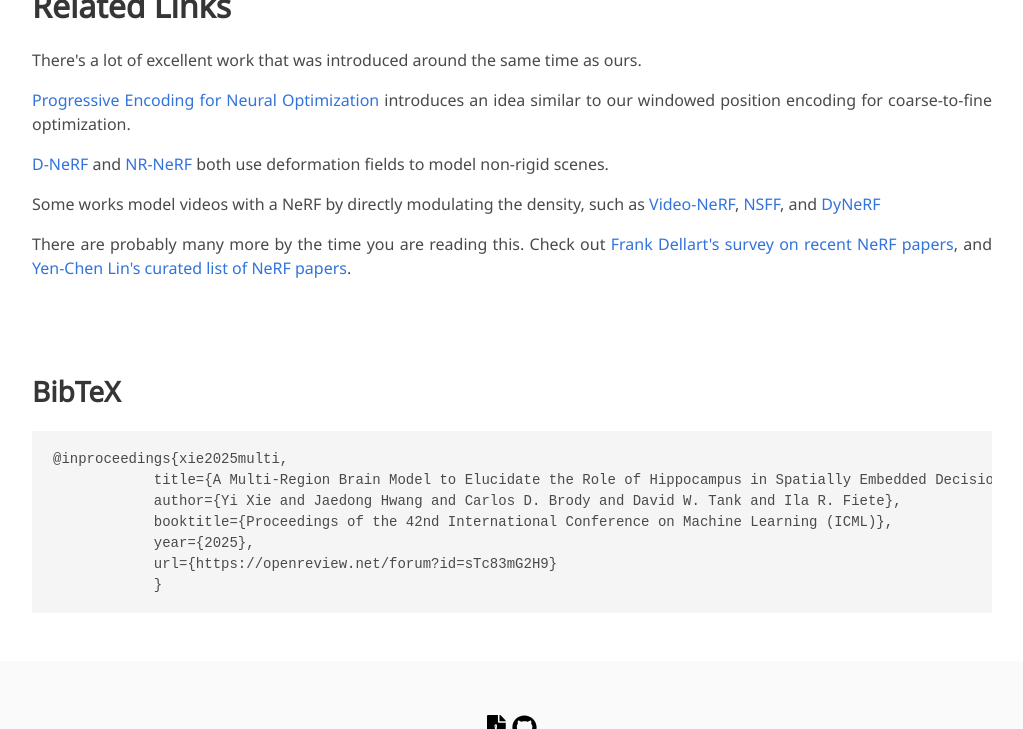
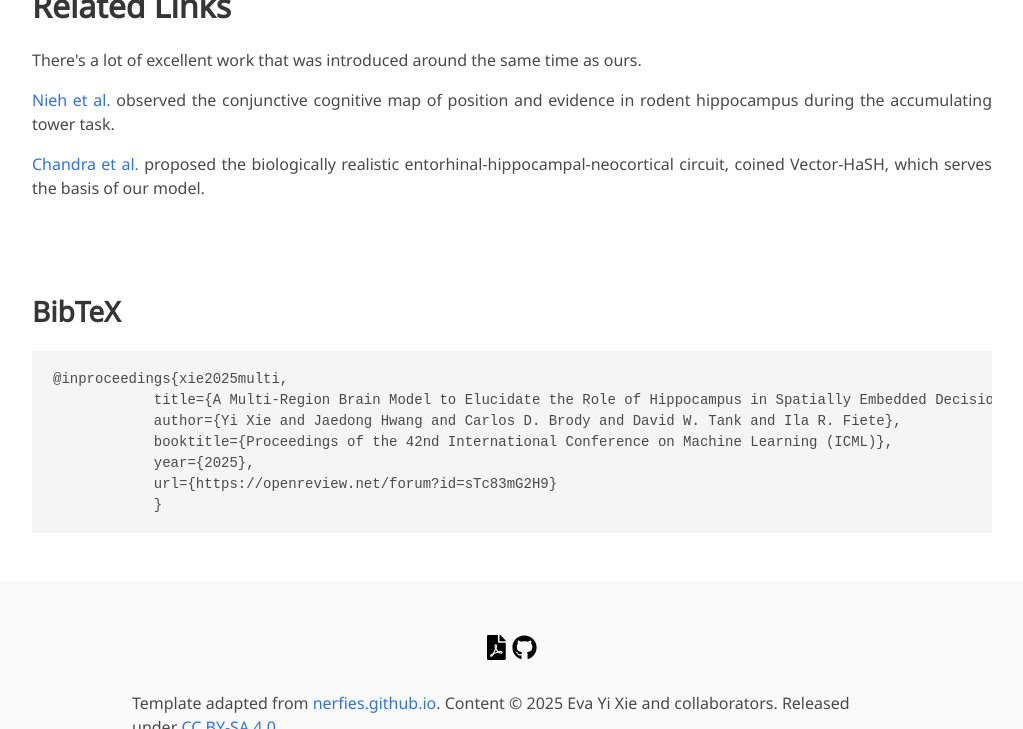
Before and after one commit to minzsiure/minzsiure.github.io, a Jekyll site: the page multiregion-brain-model/index.html, which Jekyll copies as it is, in a window 1280 px wide and 900 px high, scrolled down 2822 px, cut to the strip 171-900 px from the top of the window. Shown: the whole strip, without its empty margins (128-1151 px from the left). Built offline with Jekyll 4.4.1, drawn with Linux system fonts in a browser that asks for light colours; nearby versions of some CDN libraries; some web fonts are replaced; library files that are not in the unit come from our copies; a style sheet for code colours, icons or effects is not loaded.

Commit message:
related links

```diff
--- a/multiregion-brain-model/index.html
+++ b/multiregion-brain-model/index.html
@@ -451,26 +451,14 @@
                             There's a lot of excellent work that was introduced around the same time as ours.
                         </p>
                         <p>
-                            <a href="https://arxiv.org/abs/2104.09125">Progressive Encoding for Neural Optimization</a>
-                            introduces an idea similar to our windowed position encoding for coarse-to-fine
-                            optimization.
+                            <a href="https://www.nature.com/articles/s41586-021-03652-7">Nieh et al.</a>
+                            observed the conjunctive cognitive map of position and evidence in rodent hippocampus during
+                            the accumulating tower task.
                         </p>
                         <p>
-                            <a href="https://www.albertpumarola.com/research/D-NeRF/index.html">D-NeRF</a> and <a
-                                href="https://gvv.mpi-inf.mpg.de/projects/nonrigid_nerf/">NR-NeRF</a>
-                            both use deformation fields to model non-rigid scenes.
-                        </p>
-                        <p>
-                            Some works model videos with a NeRF by directly modulating the density, such as <a
-                                href="https://video-nerf.github.io/">Video-NeRF</a>, <a
-                                href="https://www.cs.cornell.edu/~zl548/NSFF/">NSFF</a>, and <a
-                                href="https://neural-3d-video.github.io/">DyNeRF</a>
-                        </p>
-                        <p>
-                            There are probably many more by the time you are reading this. Check out <a
-                                href="https://dellaert.github.io/NeRF/">Frank Dellart's survey on recent NeRF
-                                papers</a>, and <a href="https://github.com/yenchenlin/awesome-NeRF">Yen-Chen Lin's
-                                curated list of NeRF papers</a>.
+                            <a href="https://www.nature.com/articles/s41586-024-08392-y">Chandra et al.</a>
+                            proposed the biologically realistic entorhinal-hippocampal-neocortical circuit, coined
+                            Vector-HaSH, which serves the basis of our model.
                         </p>
                     </div>
                 </div>
```
